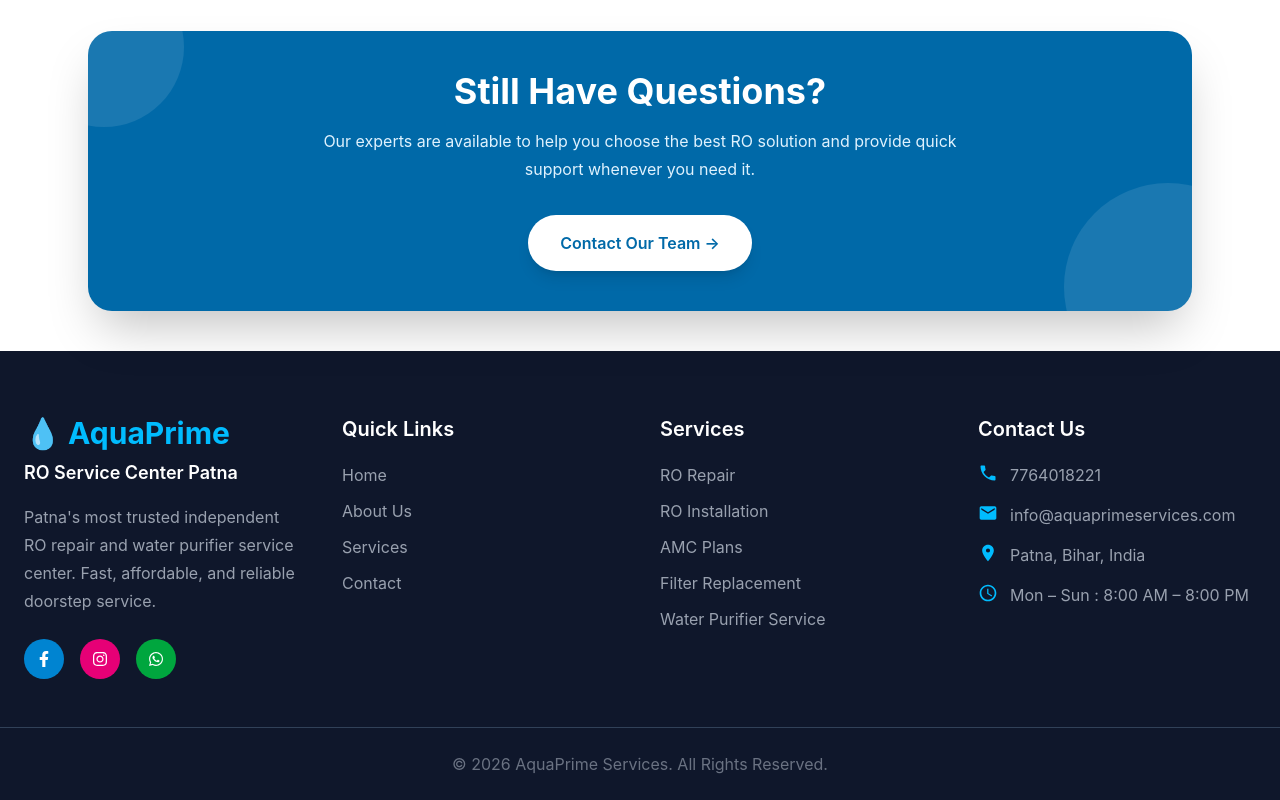
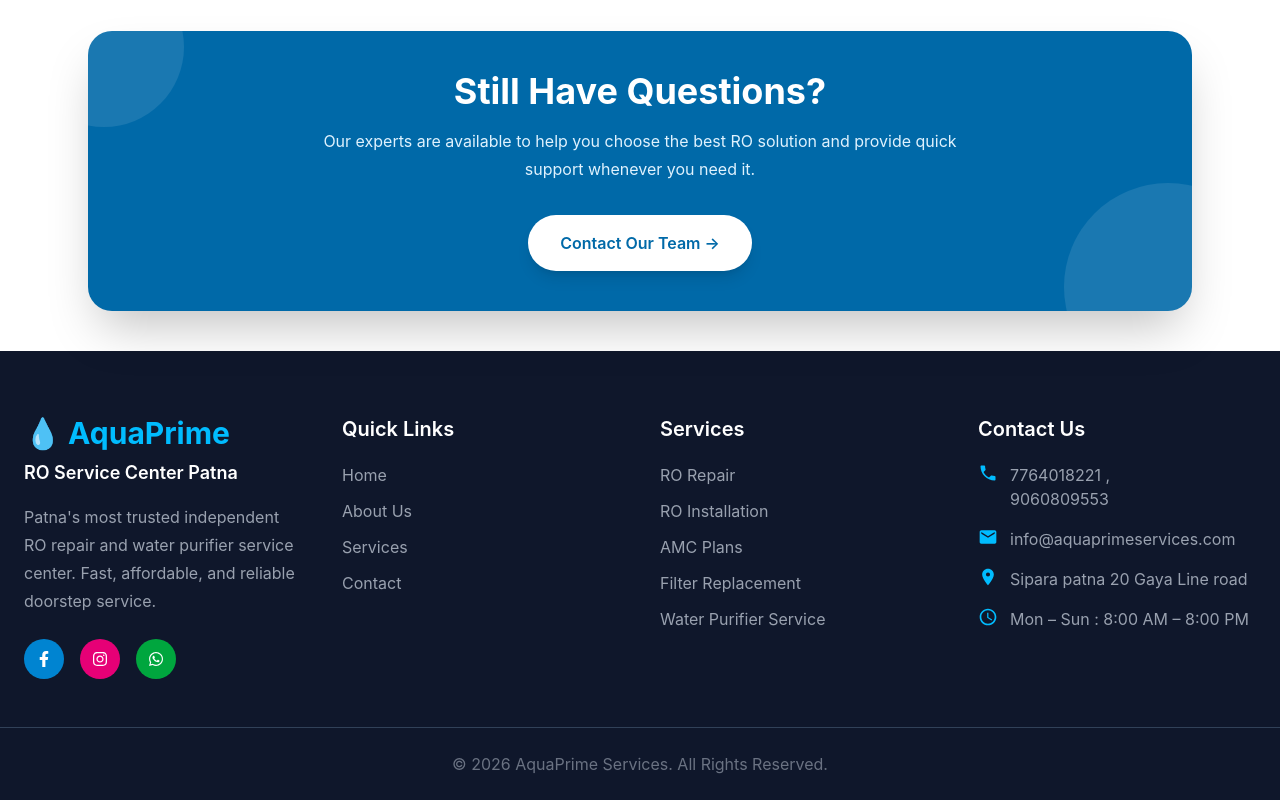
Before and after one commit to sws-harendra/roservices, a React (Vite) app: page / in a window 1280 px wide. Shown: the part 3829-4629 px from the top of the page. Built offline with nearby package versions, Linux system fonts and the light colour scheme.

Commit message:
number add and address

```diff
--- a/src/components/Footer.jsx
+++ b/src/components/Footer.jsx
@@ -82,18 +82,21 @@ function Footer() {
 
           <div className="space-y-4 text-gray-400">
             <div className="flex gap-3">
-              <MdPhone className="text-sky-400 text-xl" />
-              <span>7764018221</span>
+              <MdPhone className="text-sky-400 text-xl shrink-0" />
+              <div className="flex flex-col">
+                <span>7764018221 ,</span>
+                <span>9060809553</span>
+              </div>
             </div>
 
             <div className="flex gap-3">
-              <MdEmail className="text-sky-400 text-xl" />
+              <MdEmail className="text-sky-400 text-xl shrink-0" />
               <span>info@aquaprimeservices.com</span>
             </div>
 
             <div className="flex gap-3">
-              <MdLocationOn className="text-sky-400 text-xl" />
-              <span>Patna, Bihar, India</span>
+              <MdLocationOn className="text-sky-400 text-xl shrink-0" />
+              <span>Sipara patna 20 Gaya Line road</span>
             </div>
 
             <div className="flex gap-3">
```
